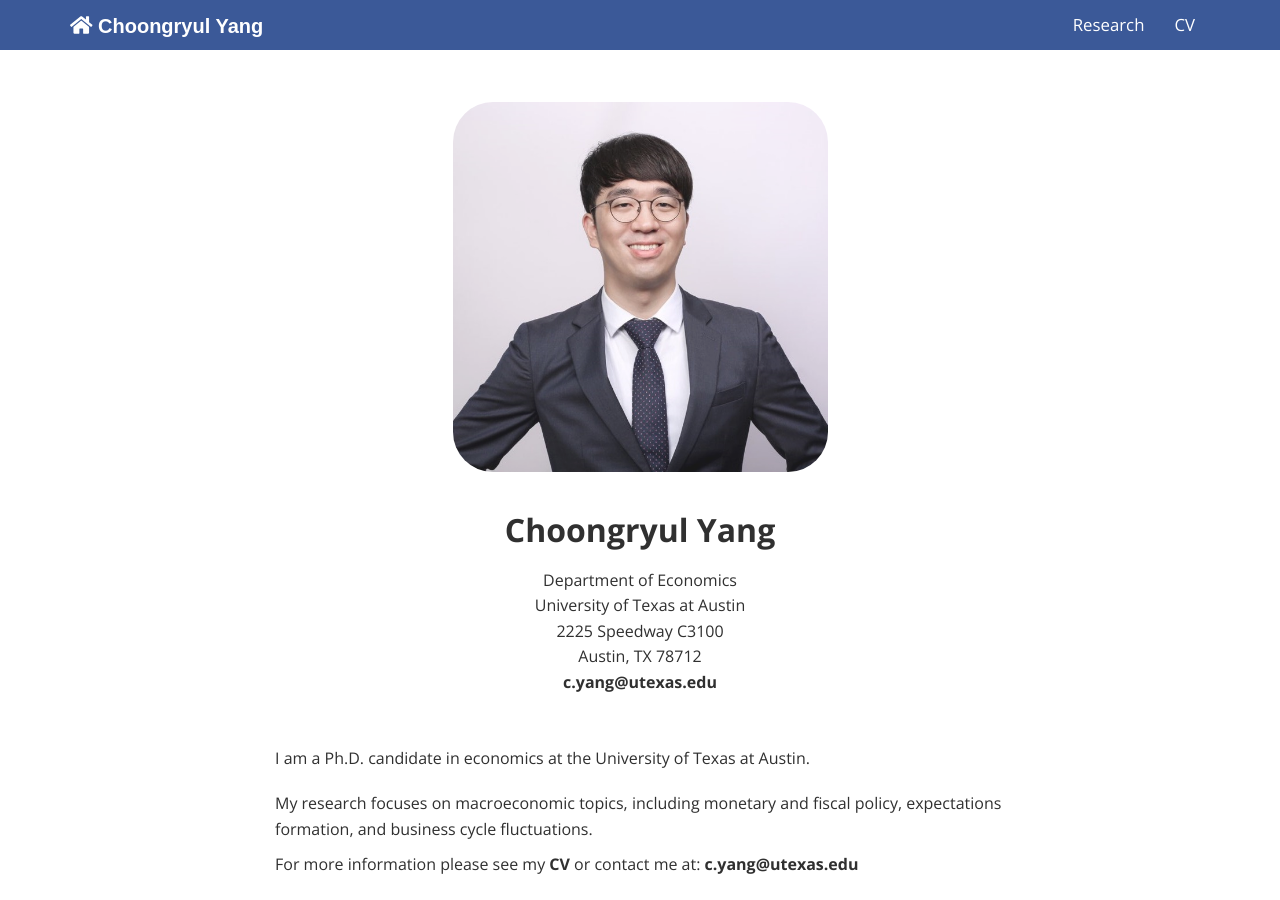
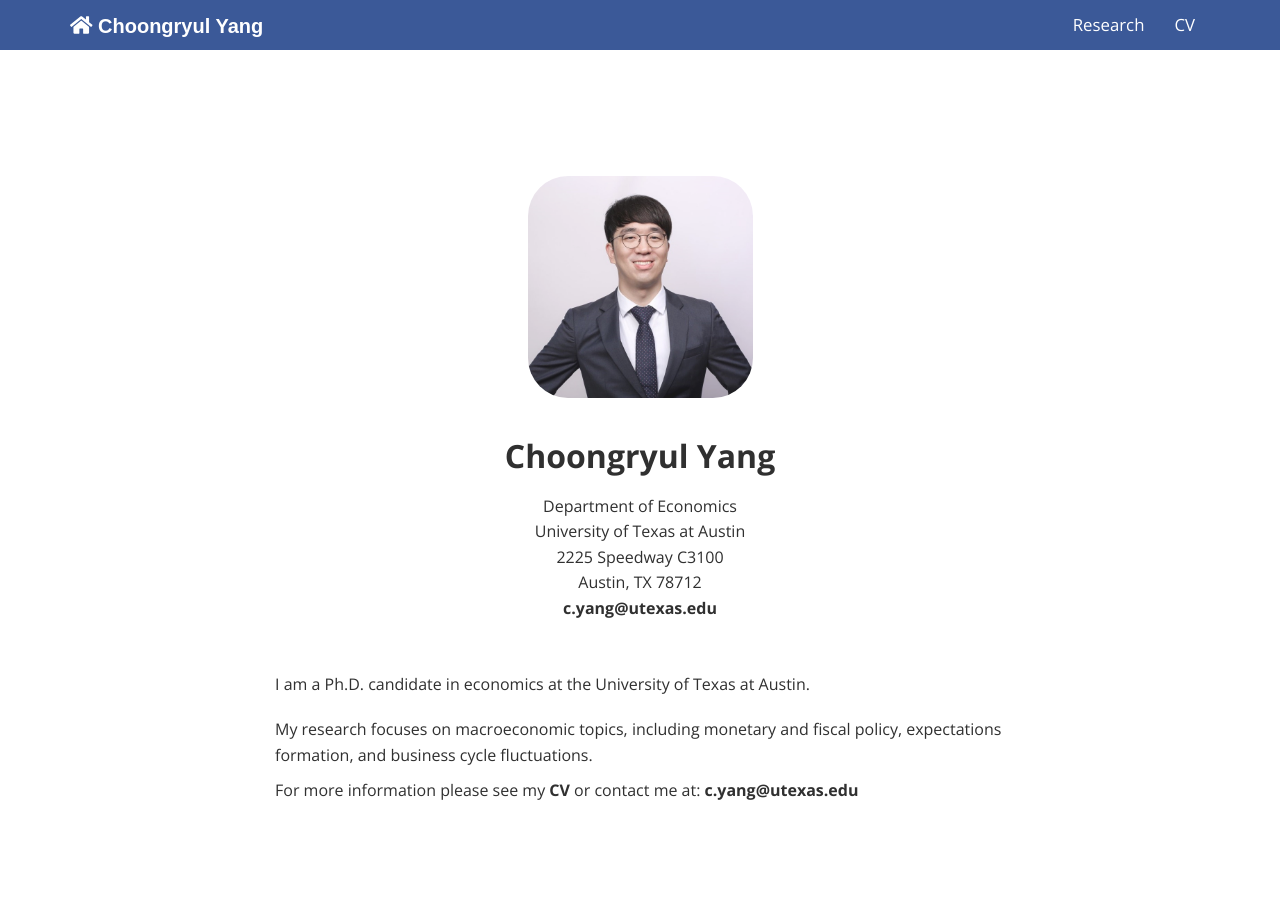
Before and after one commit to choongryulyang/choongryulyang.github.io, a Jekyll site: the page built from index.html, in a window 1280 px wide and 900 px high. Built offline with Jekyll 4.4.1, drawn with Linux system fonts in a browser that asks for light colours.

Commit message:
Update index.html

```diff
--- a/index.html
+++ b/index.html
@@ -13,7 +13,7 @@ title: Choongryul Yang
 
                         <h1 class="brand-heading" style="color:#303030;border-bottom: solid 0px #303030; margin-bottom: 20px; padding-top:0px; font-size: 24pt;text-align: center;  letter-spacing: 0px">
 
-                        <img  src="files/profile2.jpg" style="opacity: 0.9;border-radius:40px;border: 0px solid #3B5998; width: 50%; margin-bottom: 0px;margin-top:80px; margin-bottom:0px"><br>
+                        <img  src="files/profile2.jpg" style="opacity: 0.9;border-radius:40px;border: 0px solid #3B5998; width: 30%; margin-bottom: 0px;margin-top:80px; margin-bottom:0px"><br>
 
                         <div style="margin-top: 40px"><b>Choongryul Yang</b></div> </h1>
 
```
